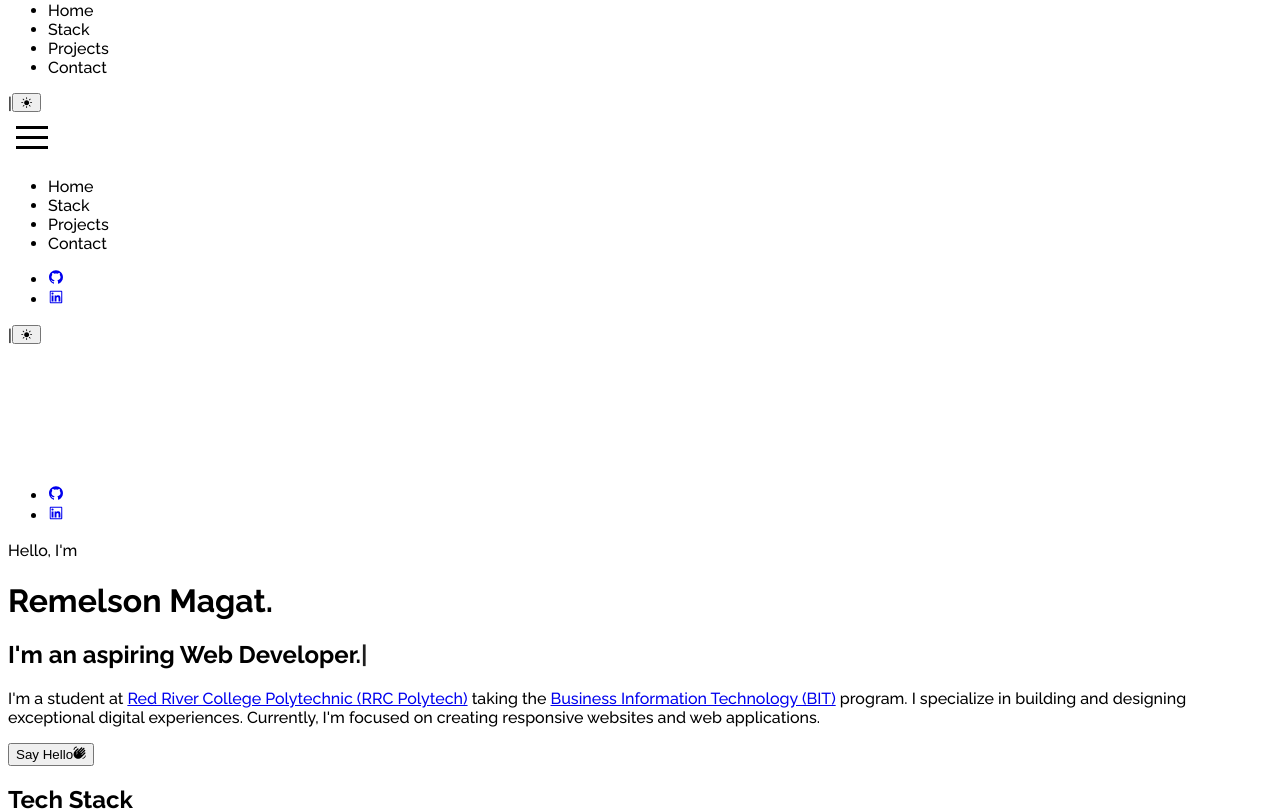
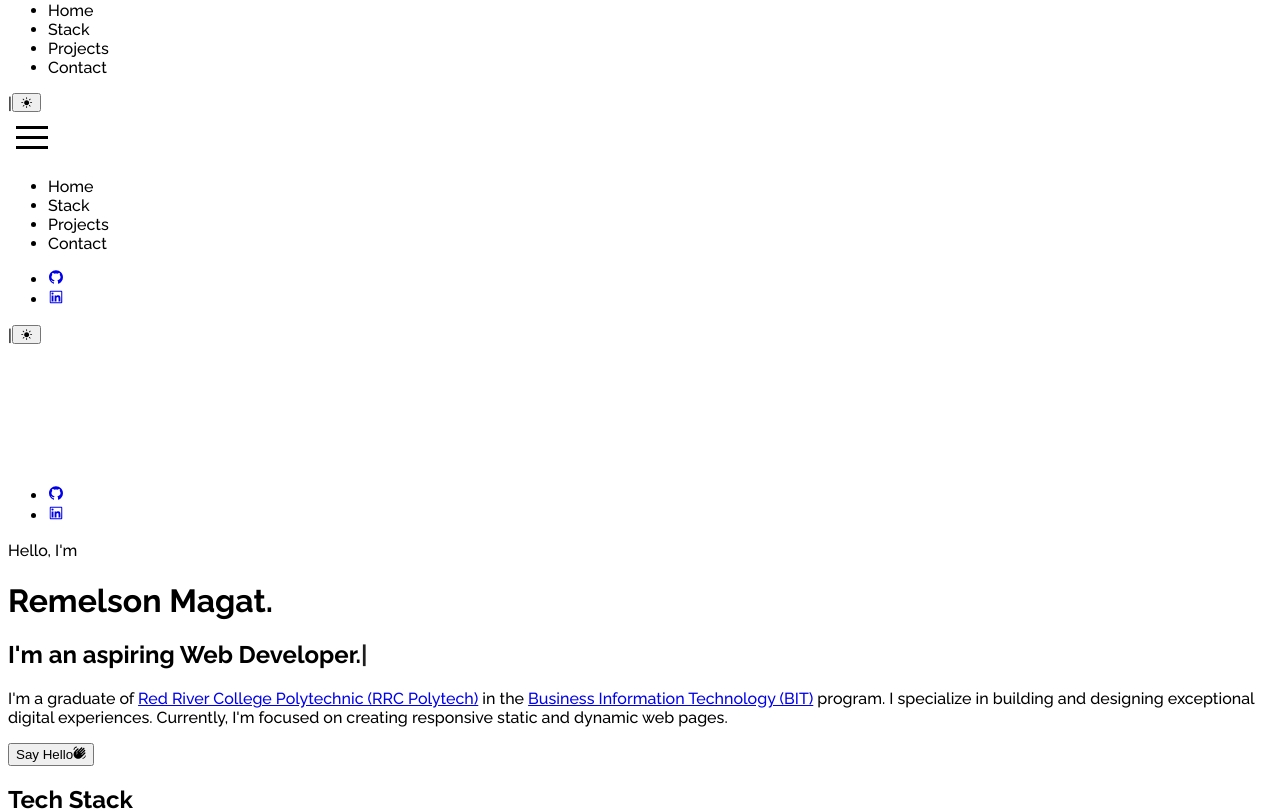
Before and after one commit to rmagatx/portfolio, a React (Create React App) app: page / in a window 1280 px wide. Shown: the top 811 px of the page. Built offline with nearby package versions, Linux system fonts and the light colour scheme.

Commit message:
Update the home paragraph

```diff
--- a/src/components/Home.js
+++ b/src/components/Home.js
@@ -36,7 +36,7 @@ function Home() {
               />
             </h2>
             <p className="break-words max-w-[600px] pt-3">
-              I'm a student at{" "}
+              I'm a graduate of{" "}
               <a
                 className="link-school text-rose-600"
                 href="https://www.rrc.ca/"
@@ -45,7 +45,7 @@ function Home() {
               >
                 Red River College Polytechnic (RRC Polytech)
               </a>{" "}
-              taking the{" "}
+              in the{" "}
               <a
                 className="link-course text-rose-600"
                 href="https://catalogue.rrc.ca/Programs/WPG/Fulltime/BUSGF-DP"
@@ -56,7 +56,7 @@ function Home() {
               </a>{" "}
               program. I specialize in building and designing exceptional
               digital experiences. Currently, I'm focused on creating responsive
-              websites and web applications.
+              static and dynamic web pages.
             </p>
             <div>
               <button
```
